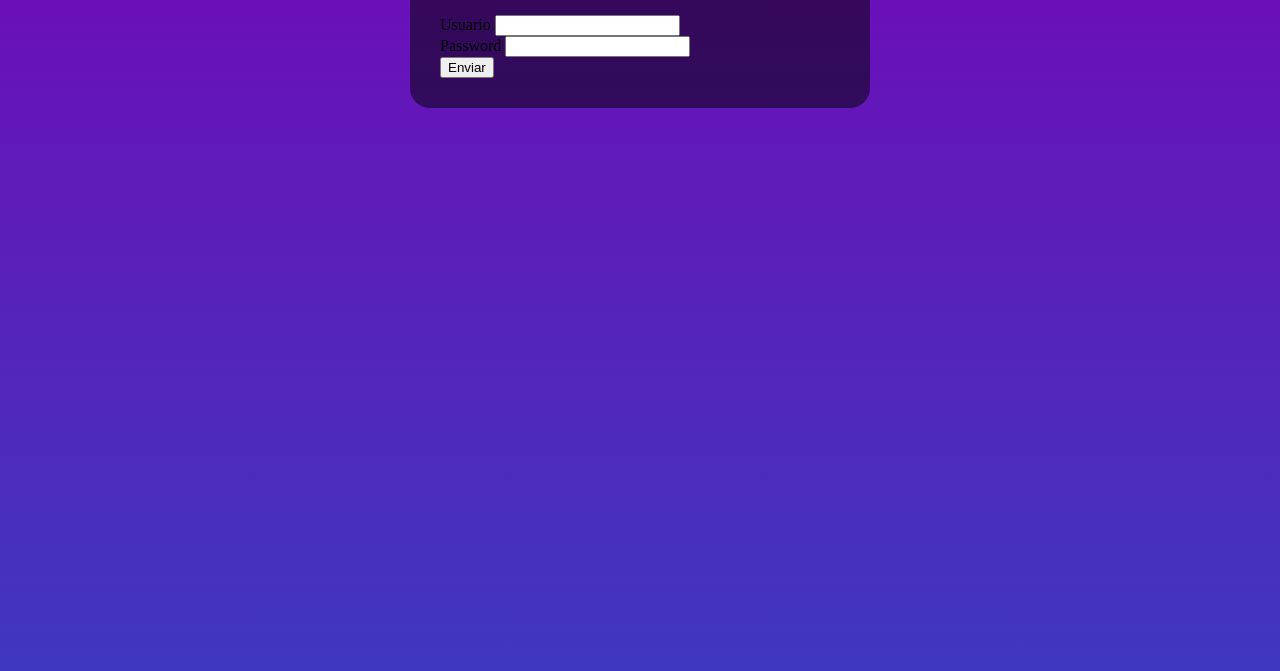
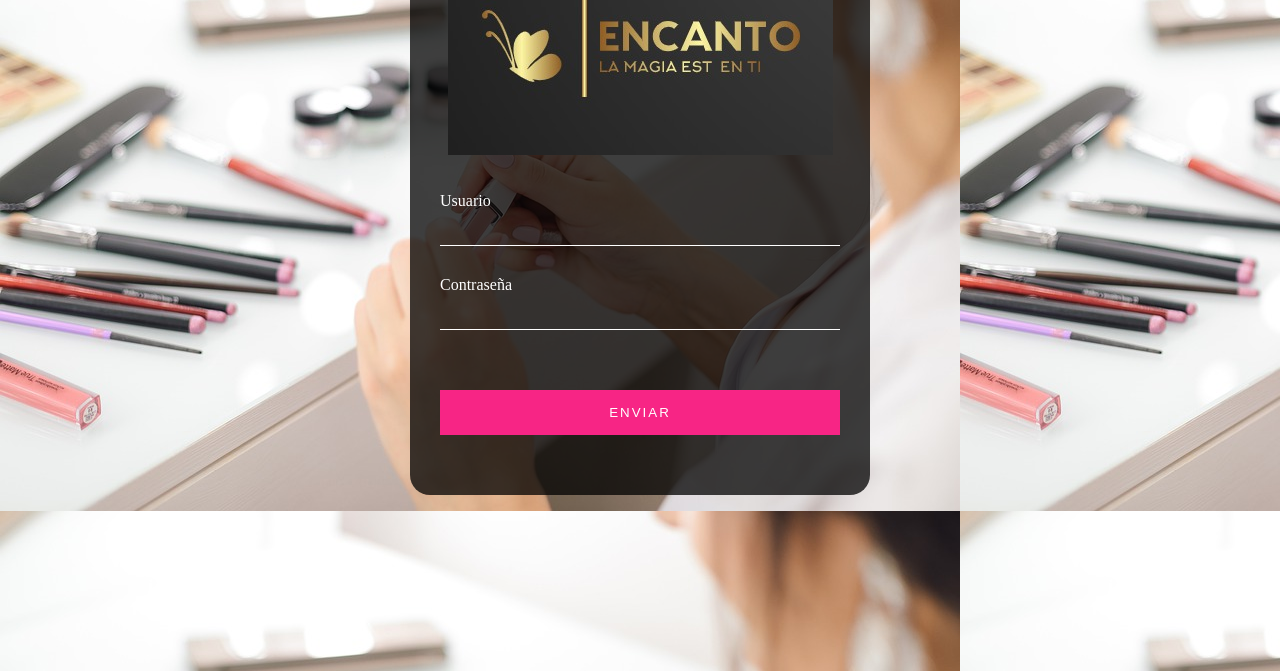
Before and after one commit to crisrodcas/Proyecto-Web-Mintic, a plain HTML site: page Login.html in a window 1280 px wide. Shown: the part 129-800 px from the top of the page. Drawn offline with Linux system fonts and the light colour scheme.

Commit message:
Login estilo1

```diff
--- a/Login.html
+++ b/Login.html
@@ -7,17 +7,17 @@
     <title>Login - Encanto MakeUp</title>
     <link href="/css/estilos.css" rel="stylesheet"/>
 </head>
-<body>
+<body background="imagenes\lipstick-4743984_960_720.jpg">
     <div class="contenedor">
-        <h2>Encanto MakeUp</h2>
+        <h2><img src="imagenes\05240d38-e963-46f9-9e83-101964cdfb08.jpg"/></h2>
         <form id="forma" name="forma" method="POST">
             <div class="elemento">
                 <label for="usuario">Usuario</label>
                 <input type="text" name="usuario" id="usuario" required="true"/>
             </div>
             <div class="elemento">
-                <label for="password">Password</label>
-                <input type="password" name="password" id="password" required="true"/>
+                <label for="contraseña">Contraseña</label>
+                <input type="contraseña" name="contraseña" id="contraseña" required="true"/>
             </div>
             <div class="elemento">
                 <input type="submit" value="Enviar"/>
--- a/css/estilos.css
+++ b/css/estilos.css
@@ -4,13 +4,12 @@ html{
 body{
     margin: 0%;
     padding: 0%;
-    background: linear-gradient(#7209b7,#3f37c0);
 }
 .contenedor{
     margin: 50px auto;
     width: 400px;
     padding: 30px;
-    background: rgba(0,0,0, .5);
+    background: rgba(0,0,0, .75);
     border-radius: 20px;
 }
 .contenedor h2{
@@ -20,3 +19,25 @@ body{
     color: #4cc9f0;
     text-align: center;
 }
+.contenedor .elemento label{
+    color: #fff;
+}
+
+.contenedor .elemento input{
+    width: 100%;
+    padding: 10px 0;
+    color: #fff;
+    background: transparent;
+    border: none;
+    border-bottom: 1px solid #fff;
+    margin-bottom: 30px;
+}
+.contenedor .elemento input[type="submit"]{
+    background-color: #f72585;
+    border: none;
+    letter-spacing: 2px;
+    text-transform: uppercase;
+    cursor: pointer;
+    padding: 15px;
+    margin-top: 30px;
+}
```
Also changed, not shown: imagenes/05240d38-e963-46f9-9e83-101964cdfb08.jpg (added), imagenes/face-3029650_960_720.png (added), imagenes/lipstick-4743984_960_720.jpg (added), imagenes/makeup-1209798_960_720.jpg (added), imagenes/makeup-2454659_960_720.jpg (added), imagenes/makeup-2568384_960_720.jpg (added), imagenes/makeup-2824658_960_720.jpg (added), imagenes/makeup-3907712_960_720.jpg (added), imagenes/makeup-brushes-1761648_960_720.webp (added).
